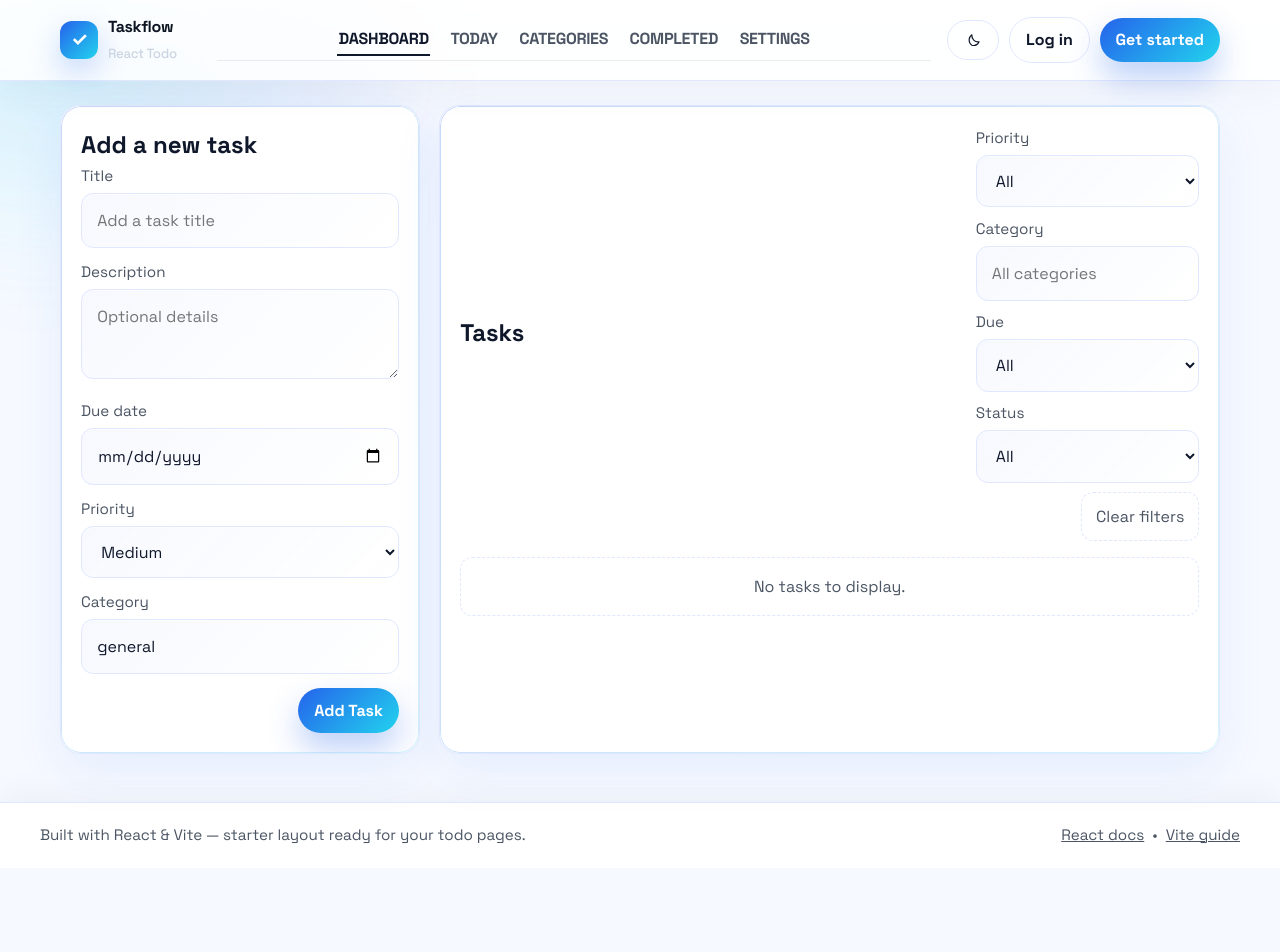
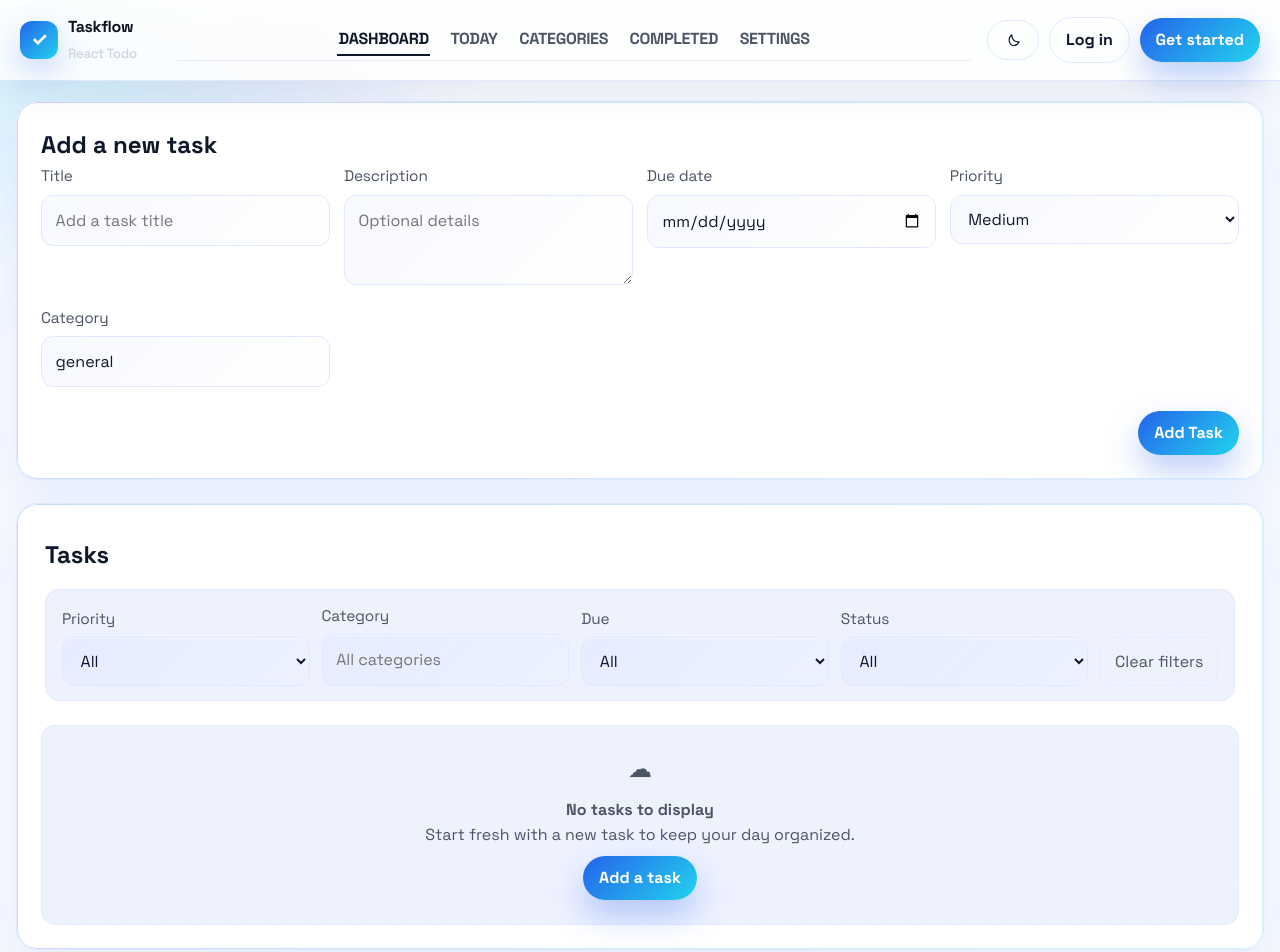
Before and after one commit to NorintRos/react-todo-app, a React (Vite) app: page / in a window 1280 px wide. Shown: the top 952 px of the page. Before the commit the page ends 868 px from the top, so only its background shows below. Built offline with nearby package versions, Linux system fonts and the light colour scheme.

Commit message:
feat(TaskList, Dashboard): Enhance task list empty state and add new task focus functionality UI: polish header/nav, layout, and filters;

```diff
--- a/src/components/tasks/TaskForm.jsx
+++ b/src/components/tasks/TaskForm.jsx
@@ -57,6 +57,7 @@ function TaskForm({ onSubmit, initialValues, submitLabel = 'Add Task', onCancel
         <label>
           <span>Title</span>
           <input
+            id="task-title"
             type="text"
             value={formState.title}
             onChange={(event) => updateField('title', event.target.value)}
--- a/src/components/tasks/TaskList.jsx
+++ b/src/components/tasks/TaskList.jsx
@@ -1,11 +1,21 @@
 import TaskItem from './TaskItem.jsx'
+import Button from '../ui/Button.jsx'
 
-function TaskList({ tasks = [], onToggleComplete, onEditTask, onDeleteTask }) {
+function TaskList({ tasks = [], onToggleComplete, onEditTask, onDeleteTask, onAddNew }) {
   if (!tasks.length) {
     return (
-      <p className="task-list__empty" aria-live="polite" role="status">
-        No tasks to display.
-      </p>
+      <div className="task-list__empty" aria-live="polite" role="status">
+        <span className="task-list__empty-icon" aria-hidden="true">
+          ☁
+        </span>
+        <div>
+          <p className="task-list__empty-title">No tasks to display</p>
+          <p className="task-list__empty-copy">Start fresh with a new task to keep your day organized.</p>
+        </div>
+        <Button variant="primary" type="button" onClick={onAddNew}>
+          Add a task
+        </Button>
+      </div>
     )
   }
 
--- a/src/index.css
+++ b/src/index.css
@@ -136,9 +136,9 @@ img {
 
 .app-content {
   flex: 1;
-  width: min(1200px, 100%);
+  width: min(1400px, 100%);
   margin: 0 auto;
-  padding: 1.5rem 1.25rem 3rem;
+  padding: 1.25rem 1rem 3rem;
 }
 
 .top-bar {
@@ -172,7 +172,7 @@ img {
   background: linear-gradient(180deg, rgba(255, 255, 255, 0.92), rgba(255, 255, 255, 0.86));
   backdrop-filter: blur(8px);
   border-bottom: 1px solid var(--border);
-  box-shadow: 0 10px 40px rgba(0, 0, 0, 0.04);
+  box-shadow: 0 12px 36px rgba(0, 0, 0, 0.06);
 }
 
 [data-theme='dark'] .site-header {
@@ -182,7 +182,7 @@ img {
 }
 
 .site-header__inner {
-  width: min(1200px, 100%);
+  width: min(1400px, 100%);
   margin: 0 auto;
   padding: 0.9rem 1.25rem;
   display: flex;
@@ -352,7 +352,7 @@ img {
 }
 
 .nav-toggle__label {
-  font-weight: 700;
+  font-weight: 600;
   text-transform: uppercase;
   letter-spacing: 0.06em;
   font-size: 0.8rem;
@@ -414,6 +414,7 @@ img {
   display: flex;
   flex-direction: column;
   gap: 1.25rem;
+  width: 100%;
 }
 
 .dashboard-page h2,
@@ -437,18 +438,20 @@ img {
 
 .dashboard-grid {
   display: grid;
-  grid-template-columns: 360px 1fr;
-  gap: 1.2rem;
+  grid-template-columns: 1fr;
+  gap: 1.4rem;
+  align-items: start;
 }
 
 .dashboard-column {
   background: var(--bg-surface);
   border: 1px solid var(--border);
   border-radius: 20px;
-  padding: 1.25rem;
+  padding: 1.5rem;
   box-shadow: var(--shadow-soft);
   position: relative;
   overflow: hidden;
+  width: 100%;
 }
 
 .dashboard-column::before {
@@ -469,44 +472,72 @@ img {
 
 .dashboard-column__header {
   display: flex;
-  flex-wrap: wrap;
-  gap: 0.75rem;
-  align-items: center;
-  justify-content: space-between;
+  flex-direction: column;
+  gap: 0.9rem;
+  align-items: flex-start;
+  justify-content: flex-start;
   margin-bottom: 1rem;
+  padding: 0.5rem 0.25rem;
+  width: 100%;
 }
 
 .task-filters {
-  display: grid;
-  grid-template-columns: repeat(auto-fit, minmax(160px, 1fr));
-  gap: 0.6rem;
-  align-items: end;
+  display: flex;
+  flex-wrap: wrap;
+  gap: 0.75rem;
+  align-items: flex-end;
+  width: 100%;
+  background: var(--bg-subtle);
+  border: 1px solid var(--border);
+  border-radius: 14px;
+  padding: 0.9rem 1rem;
+}
+
+.task-filters > label {
+  flex: 1 1 0;
+  min-width: 180px;
+}
+
+.task-filters__clear {
+  flex: 0 0 auto;
+  align-self: flex-end;
+}
+
+@media (max-width: 720px) {
+  .task-filters {
+    gap: 0.6rem;
+  }
+
+  .task-filters > label {
+    flex: 1 1 0;
+    min-width: 140px;
+  }
 }
 
 .task-form {
   display: flex;
   flex-direction: column;
-  gap: 0.9rem;
+  gap: 1.1rem;
 }
 
 .task-form__fields {
   display: grid;
-  grid-template-columns: repeat(auto-fit, minmax(220px, 1fr));
-  gap: 0.75rem;
+  grid-template-columns: repeat(auto-fit, minmax(240px, 1fr));
+  gap: 0.85rem;
 }
 
 .task-form label span,
 .task-filters label span,
 .settings-form label span {
   display: block;
-  font-size: 0.95rem;
+  font-size: 0.96rem;
   color: var(--text-muted);
-  margin-bottom: 0.3rem;
+  margin-bottom: 0.35rem;
+  letter-spacing: -0.01em;
 }
 
 .task-filters__clear {
-  align-self: center;
-  justify-self: end;
+  align-self: flex-end;
   border: 1px dashed var(--border);
   background: transparent;
   color: var(--text-muted);
@@ -544,7 +575,7 @@ img {
   width: 100%;
   border: 1px solid var(--border);
   border-radius: 12px;
-  padding: 0.85rem 0.95rem;
+  padding: 0.75rem 0.85rem;
   background: linear-gradient(135deg, rgba(37, 99, 235, 0.04), transparent);
   box-shadow: inset 0 1px 0 rgba(255, 255, 255, 0.6);
   transition: border-color 150ms ease, box-shadow 150ms ease;
@@ -614,7 +645,8 @@ img {
 .task-form__actions {
   display: flex;
   justify-content: flex-end;
-  gap: 0.5rem;
+  gap: 0.65rem;
+  margin-top: 0.35rem;
 }
 
 .task-list {
@@ -624,11 +656,31 @@ img {
 
 .task-list__empty {
   margin: 0;
-  padding: 1rem;
+  padding: 1.5rem;
   border: 1px dashed var(--border);
-  border-radius: 12px;
+  border-radius: 14px;
   color: var(--text-muted);
+  background: var(--bg-subtle);
   text-align: center;
+  display: grid;
+  gap: 0.5rem;
+  align-items: center;
+  justify-items: center;
+}
+
+.task-list__empty-icon {
+  font-size: 1.5rem;
+}
+
+.task-list__empty-title {
+  font-weight: 700;
+  color: #0b1220;
+  margin: 0;
+}
+
+.task-list__empty-copy {
+  margin: 0;
+  color: var(--text-muted);
 }
 
 .task-item {
@@ -961,6 +1013,7 @@ img {
     gap: 0.75rem;
     align-items: flex-start;
     width: 100%;
+    padding-bottom: 2.5rem;
   }
 
   .navbar ul li {
--- a/src/pages/Dashboard.jsx
+++ b/src/pages/Dashboard.jsx
@@ -106,6 +106,10 @@ function DashboardPage() {
             onToggleComplete={toggleTaskCompletion}
             onEditTask={setEditingTask}
             onDeleteTask={deleteTask}
+            onAddNew={() => {
+              document.getElementById('task-title')?.focus()
+              window.scrollTo({ top: 0, behavior: 'smooth' })
+            }}
           />
         </div>
       </div>
```
